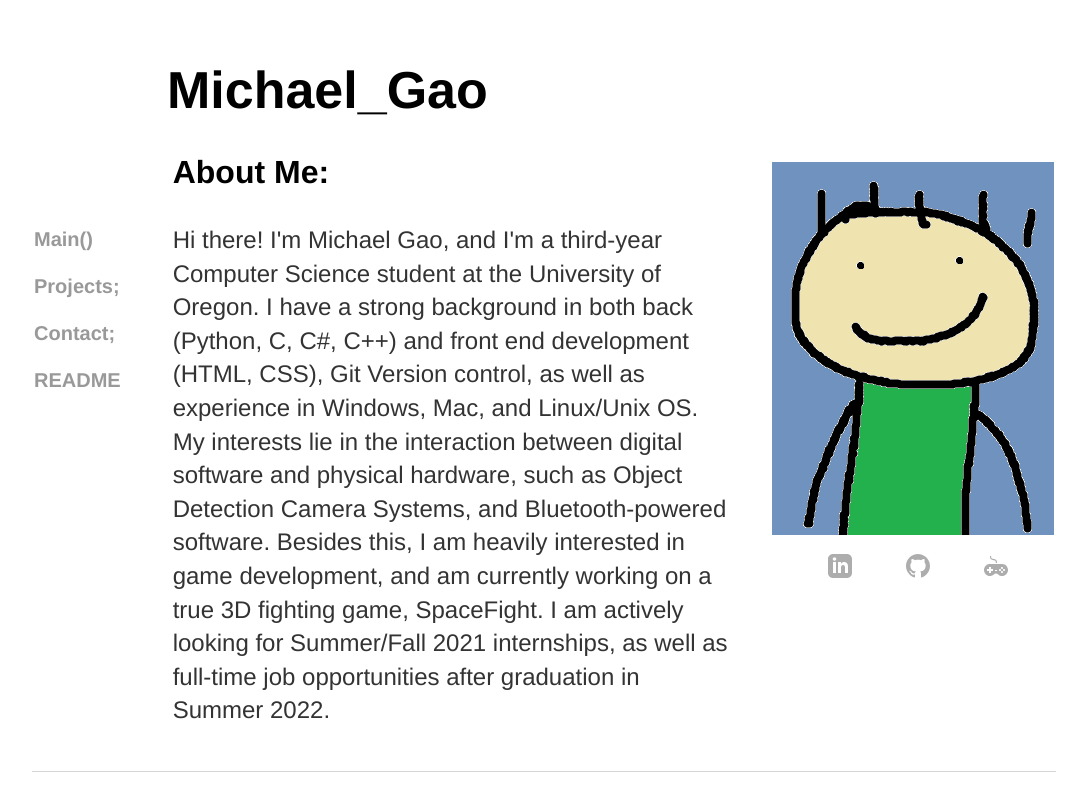
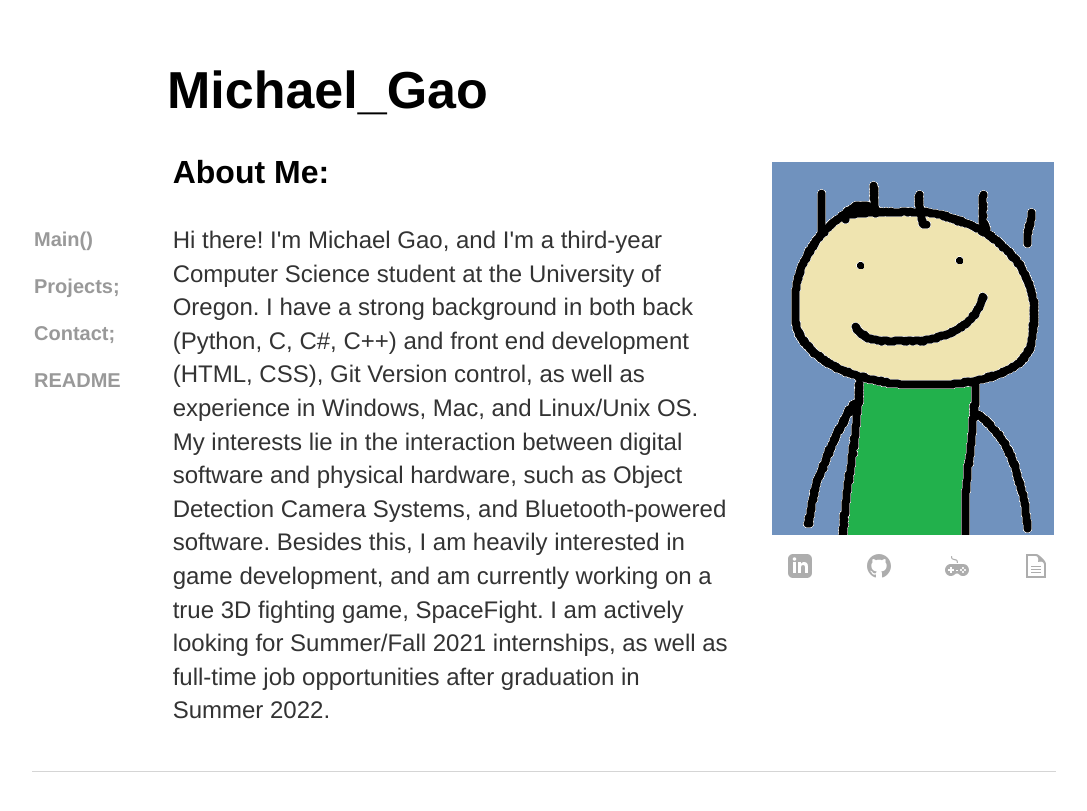
Before and after one commit to michael-c-gao/WebsiteOfMichael, a Jekyll site: the page built from index.html, in a window 1280 px wide. Shown: the top 811 px of the page, without its empty margins (96-1183 px from the left). Built offline with Jekyll 4.4.1, drawn with Linux system fonts in a browser that asks for light colours.

Commit message:
Update index.html

```diff
--- a/index.html
+++ b/index.html
@@ -57,6 +57,7 @@ title: Michael C. Gao
 		 <pade><a id="linkedin" href="https://www.linkedin.com/in/michael-c-gao/"><img src="logo/grey_linkedin.svg" alt="linkedin" style="width: 24px;"></a></pade>
 		 <pade><a id="github" href="https://github.com/michael-c-gao"><img src="logo/grey_github.svg" alt="github" style="width: 24px;"></a></pade>
 		 <pade><a id="itchio" href="https://mexhal.itch.io/"><img src="logo/grey_game.svg" alt="itchio" style="width: 24px;"></a></pade>
+		 <pade><a id="resume" href="https://michael-c-gao.github.io/GaoMichaelResume.pdf"><img src="logo/resume_grey.svg" alt="resume" style="width: 24px;"></a></pade>
 		 </div>
 
 	</div>
```
